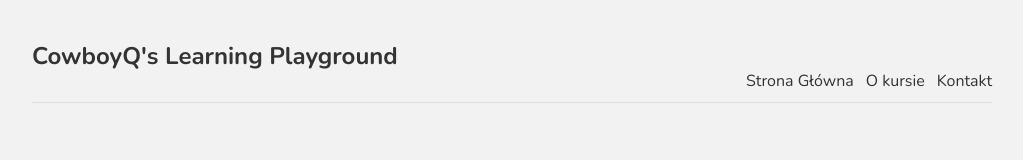
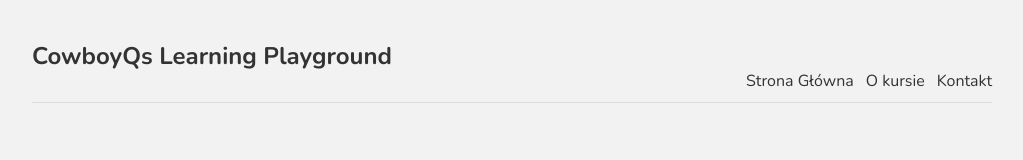
Before and after one commit to CowboyQ/cpplearningsite, a Next.js app: page / in a window 1280 px wide. Shown: the top 160 px of the page, without its empty margins (128-1151 px from the left). Built offline with nearby package versions, Linux system fonts and the light colour scheme.

Commit message:
realUIChangesV2

```diff
--- a/components/Navbar.js
+++ b/components/Navbar.js
@@ -4,7 +4,7 @@ const Navbar = () => {
     return(
         <nav>
             <div className="logo">
-                <h1>CowboyQ's Learning Playground</h1>
+                <h1>CowboyQs Learning Playground</h1>
             </div>
             <div className="nav_elements">
                 <Link href="/">
--- a/components/lectureComponents/LectureNavbar.js
+++ b/components/lectureComponents/LectureNavbar.js
@@ -4,7 +4,7 @@ const LectureNavbar = () => {
     return(
         <nav>
             <div className="logo">
-                <h1>CowboyQ's Learning Playground</h1>
+                <h1>CowboyQs Learning Playground</h1>
             </div>
             <div className="nav_elements">
                 <Link href="/">
```
